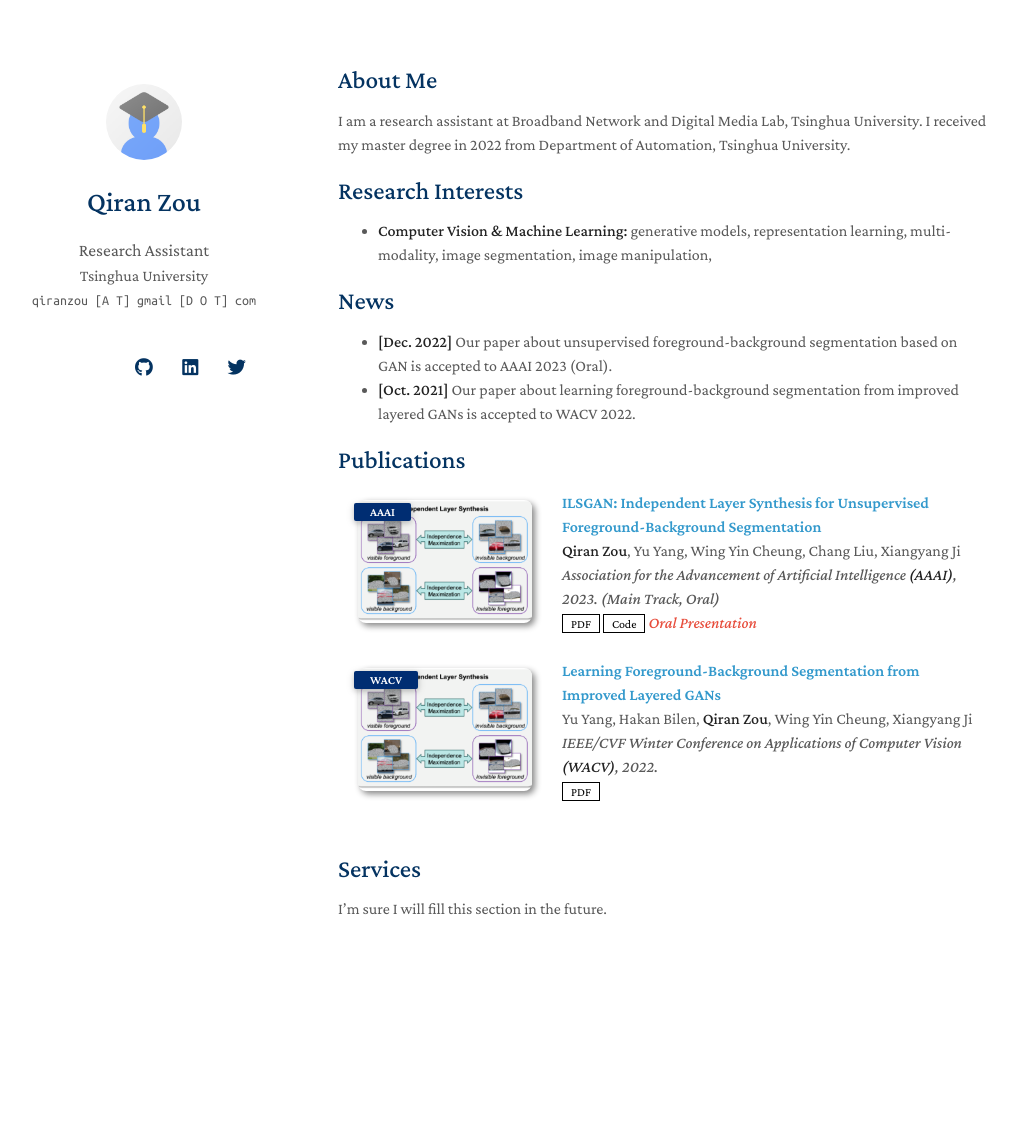
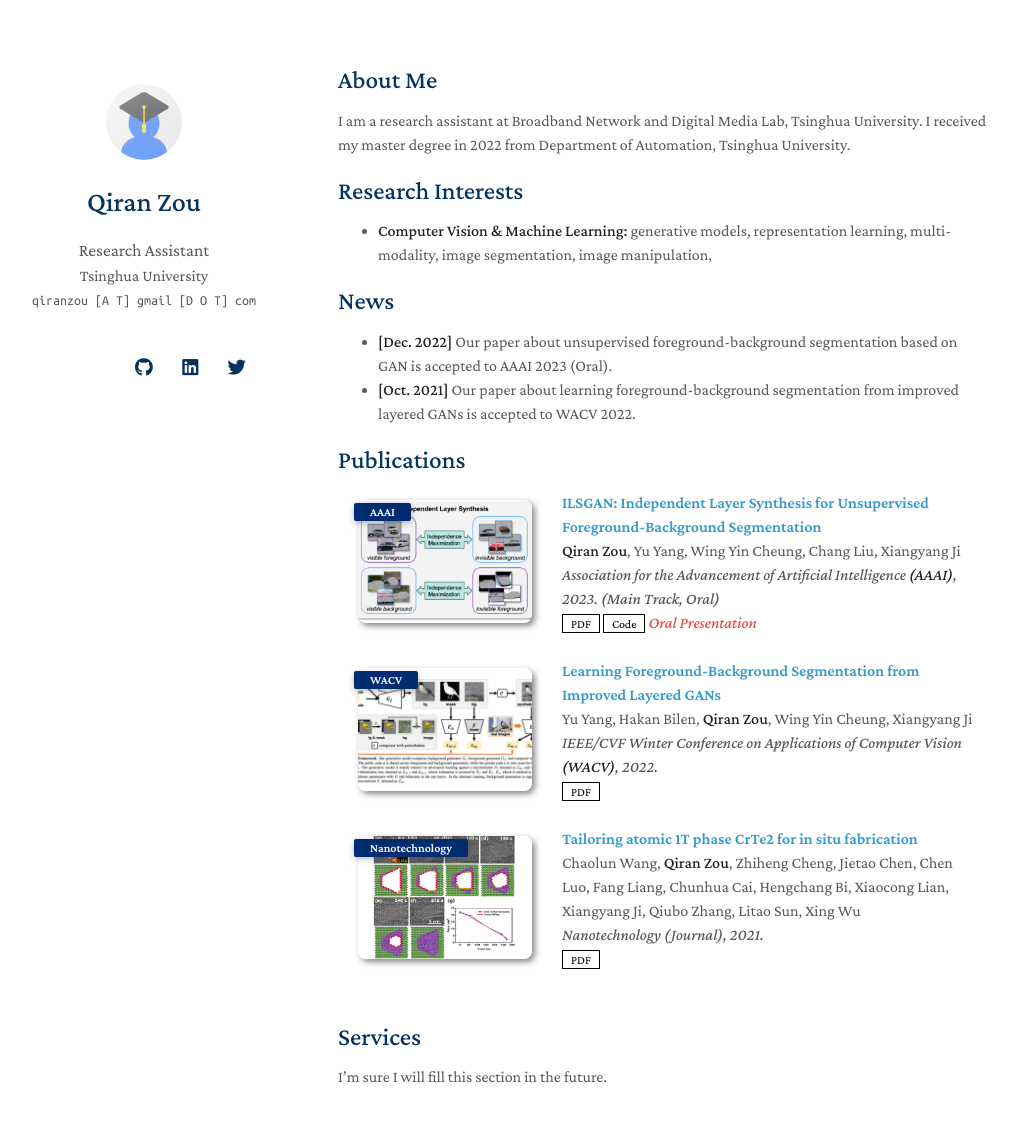
Before and after one commit to qrzou/qrzou.github.io, a Jekyll site: the page built from index.md, in a window 1280 px wide and 1183 px high. Shown: the top 1122 px of the window, without its empty margins (132-1148 px from the left). Built offline with Jekyll 4.4.1, drawn with Linux system fonts in a browser that asks for light colours; nearby versions of some CDN libraries; a style sheet for code colours, icons or effects is not loaded; our own code applies the rules of GitHub Pages for plain Markdown files.

Commit message:
Update publications.md

```diff
--- a/_includes/publications.md
+++ b/_includes/publications.md
@@ -30,10 +30,9 @@
 
 <div class="pub-row">
   <div class="col-sm-3 abbr" style="position: relative;padding-right: 15px;padding-left: 15px;">
-    <img src="assets/img/ILSGAN-homepage-pub.png" class="teaser img-fluid z-depth-1">
+    <img src="assets/img/Impr.LayeredGAN.png" class="teaser img-fluid z-depth-1">
     <abbr class="badge">WACV</abbr>
   </div>
-
   <div class="col-sm-9" style="position: relative;padding-right: 15px;padding-left: 20px;">
     <div class="title"><a href="https://arxiv.org/pdf/2104.00483.pdf">Learning Foreground-Background Segmentation from Improved Layered GANs</a></div>
     <div class="author">Yu Yang, Hakan Bilen, <strong>Qiran Zou</strong>, Wing Yin Cheung, Xiangyang Ji</div>
@@ -48,6 +47,31 @@
   </div>
 </div>
 
+<br>
+
+<div class="pub-row">
+  <div class="col-sm-3 abbr" style="position: relative;padding-right: 15px;padding-left: 15px;">
+    <img src="assets/img/tailoring-TEM.png" class="teaser img-fluid z-depth-1">
+    <abbr class="badge">Nanotechnology</abbr>
+  </div>
+  <div class="col-sm-9" style="position: relative;padding-right: 15px;padding-left: 20px;">
+    <div class="title"><a href="https://iopscience.iop.org/article/10.1088/1361-6528/ac3a3a/meta">Tailoring atomic 1T phase CrTe2 for in situ fabrication</a></div>
+
+    <div class="author">Chaolun Wang, <strong>Qiran Zou</strong>, Zhiheng Cheng, Jietao Chen, Chen Luo, Fang Liang, Chunhua Cai, Hengchang Bi, Xiaocong Lian, Xiangyang Ji, Qiubo Zhang, Litao Sun, Xing Wu</div>
+
+    <div class="periodical"><em>Nanotechnology (Journal), 2021. </em></div>
+    <div class="links">
+      <a href="https://iopscience.iop.org/article/10.1088/1361-6528/ac3a3a/meta" class="btn btn-sm z-depth-0" role="button" target="_blank" style="font-size:12px;">PDF</a>
+<!--       <a href="https://github.com/qrzou/ILSGAN" class="btn btn-sm z-depth-0" role="button" target="_blank" style="font-size:12px;">Code</a> -->
+<!--       <a href="https://class-il.mpi-inf.mpg.de/mnemonics/" class="btn btn-sm z-depth-0" role="button" target="_blank" style="font-size:12px;">Project Page</a> -->
+<!--       <a href="https://dblp.uni-trier.de/rec/conf/cvpr/LiuSLSS20.html?view=bibtex" class="btn btn-sm z-depth-0" role="button" target="_blank" style="font-size:12px;">BibTex</a> -->
+      <strong><i style="color:#e74d3c"></i></strong>
+    </div>
+  </div>
+</div>
+
+
+
 
 </li>
 
```
